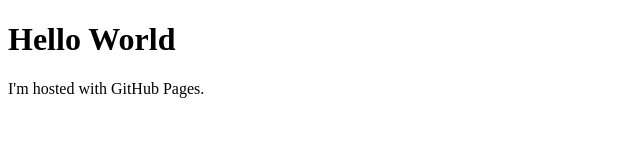
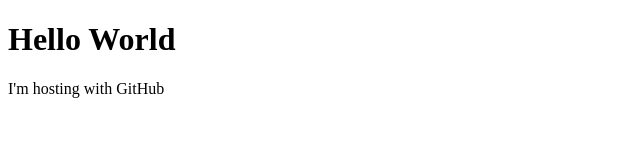
Before and after one commit to aabhinav1/aabhinav1.github.io, a plain HTML site: page index.html in a window 1280 px wide. Shown: the full height of the page, 0-640 px from the left. Drawn offline with Linux system fonts and the light colour scheme.

Commit message:
Updating blog

```diff
--- a/index.html
+++ b/index.html
@@ -2,6 +2,6 @@
 <html>
 <body>
 <h1>Hello World</h1>
-<p>I'm hosted with GitHub Pages.</p>
+<p>I'm hosting with GitHub</p>
 </body>
 </html>
```
